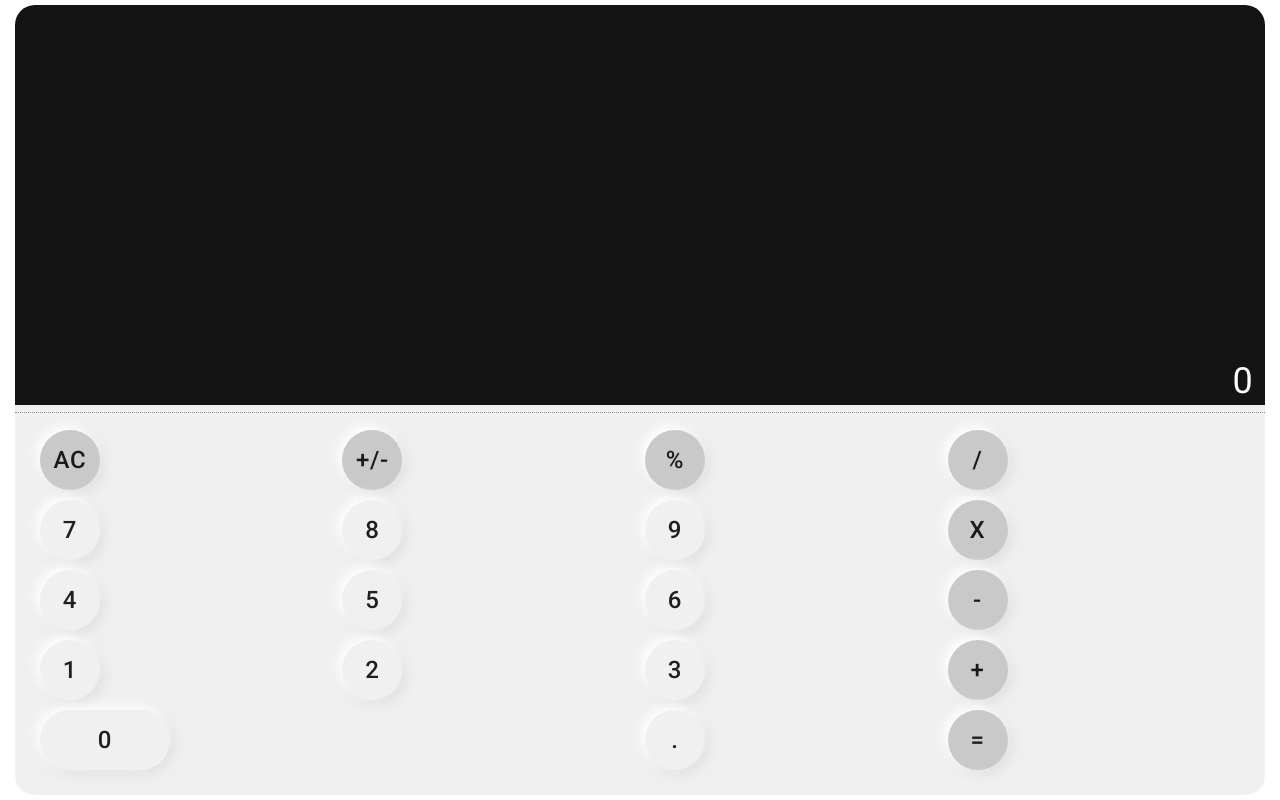
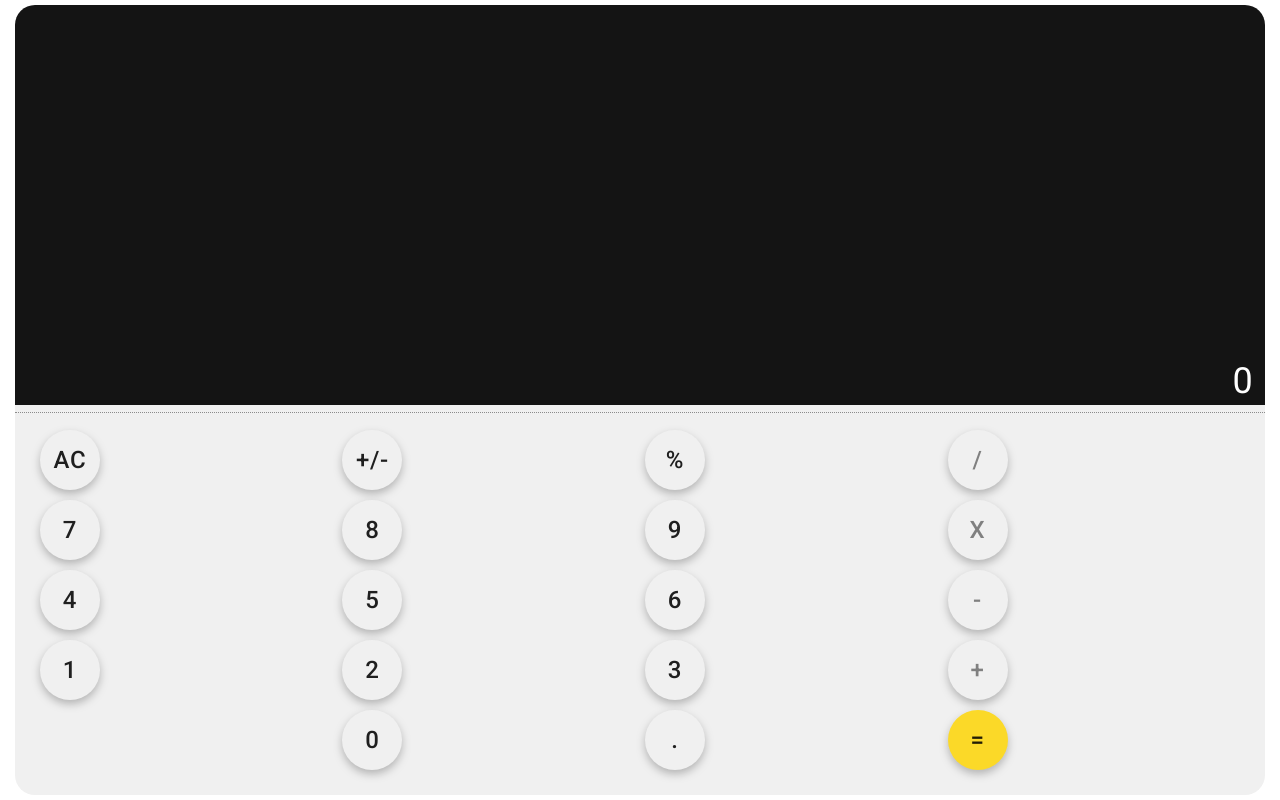
Before and after one commit to vtazin/PWAcalculator, a React (Create React App) app: page / in a window 1280 px wide. Built offline with nearby package versions, Linux system fonts and the light colour scheme.

Commit message:
Operators styles

```diff
--- a/package.json
+++ b/package.json
@@ -5,6 +5,7 @@
   "dependencies": {
     "@material-ui/core": "^4.12.3",
     "@material-ui/icons": "^4.11.2",
+    "@material-ui/lab": "^4.0.0-alpha.60",
     "@testing-library/jest-dom": "^5.14.1",
     "@testing-library/react": "^11.2.7",
     "@testing-library/user-event": "^12.8.3",
--- a/src/App.css
+++ b/src/App.css
@@ -1,20 +1,33 @@
-#root{
+#root {
     height: 100vh;
     width: 100vw;
 
 }
-body{
+
+body {
     margin: 0;
 }
 
-.MuiButton-root{
+.MuiButton-root {
     --min-height: 60px;
-    --font-size:24px;
-    border-radius: 30px!important;
-    border: none!important;
-    margin: 5px!important;
-    height: var(--min-height)!important;
+    --font-size: 24px;
+    border-radius: 30px !important;
+    border: none !important;
+    margin: 5px !important;
+    height: var(--min-height) !important;
     min-width: var(--min-height) !important;
     max-width: var(--min-height) !important;
-    font-size: var(--font-size)!important;;
+    font-size: var(--font-size) !important;;
 }
+
+.MuiToggleButton-root {
+    --min-height: 60px;
+    --font-size: 24px;
+    border-radius: 30px !important;
+    border: none !important;
+    margin: 5px !important;
+    height: var(--min-height) !important;
+    min-width: var(--min-height) !important;
+    max-width: var(--min-height) !important;
+    font-size: var(--font-size) !important;
+}
--- a/src/components/Digits.tsx
+++ b/src/components/Digits.tsx
@@ -5,18 +5,24 @@ import {addDigit} from '../actions';
 
 
 const styles = (theme: Theme) => ({
-    digit: {
+    root: {
         background: '#F0F0F0',
-        boxShadow: '-4px -4px 12px #FFFFFF, 4px 4px 12px rgba(209, 205, 199, 0.5)'
+        filter: 'drop-shadow(0px 4px 4px rgba(0, 0, 0, 0.25))',
+        "&:hover": {
+            //you want this to be the same as the backgroundColor above
+            backgroundColor: "#F0F0F0"
+        }
     },
-    zero: {
-        maxWidth: '130px!important',
-        width: '130px'
+    focusVisible: {
+        background: '#E6E5E5!important',
+        filter: 'none!important',
+        boxShadow: 'inset 4px 4px 12px rgba(209, 205, 199, 0.5), inset -4px -4px 12px #FFFFFF!important',
+        '& span': {color: '#000000'}
     }
 });
 
 
-class Digits extends Component<ConnectedProps<typeof connector>&WithStyles<typeof styles>> {
+class Digits extends Component<ConnectedProps<typeof connector> & WithStyles<typeof styles>> {
 
     addDigit = (event: any) => {
         let digit = (event.target as HTMLButtonElement)!.innerText;
@@ -24,58 +30,59 @@ class Digits extends Component<ConnectedProps<typeof connector>&WithStyles<typeo
     };
 
     render() {
-        const {classes}=this.props;
+        const {classes} = this.props;
         return (
             <Grid container item xs={12}>
                 <Grid container item xs={12}>
                     <Grid item xs={4}>
-                        <Button variant="outlined" fullWidth className={classes.digit}
+                        <Button classes={classes} variant="outlined" fullWidth
                                 onClick={this.addDigit}>7</Button>
                     </Grid>
                     <Grid item xs={4}>
-                        <Button variant="outlined" fullWidth className={classes.digit}
+                        <Button classes={classes} variant="outlined" fullWidth
                                 onClick={this.addDigit}>8</Button>
                     </Grid>
                     <Grid item xs={4}>
-                        <Button variant="outlined" fullWidth className={classes.digit}
+                        <Button classes={classes} variant="outlined" fullWidth
                                 onClick={this.addDigit}>9</Button>
                     </Grid>
                 </Grid>
                 <Grid container item xs={12}>
                     <Grid item xs={4}>
-                        <Button variant="outlined" fullWidth className={classes.digit}
+                        <Button classes={classes} variant="outlined" fullWidth
                                 onClick={this.addDigit}>4</Button>
                     </Grid>
                     <Grid item xs={4}>
-                        <Button variant="outlined" fullWidth className={classes.digit}
+                        <Button classes={classes} variant="outlined" fullWidth
                                 onClick={this.addDigit}>5</Button>
                     </Grid>
                     <Grid item xs={4}>
-                        <Button variant="outlined" fullWidth className={classes.digit}
+                        <Button classes={classes} variant="outlined" fullWidth
                                 onClick={this.addDigit}>6</Button>
                     </Grid>
                 </Grid>
                 <Grid container item xs={12}>
                     <Grid item xs={4}>
-                        <Button variant="outlined" fullWidth className={classes.digit}
+                        <Button classes={classes} variant="outlined" fullWidth
                                 onClick={this.addDigit}>1</Button>
                     </Grid>
                     <Grid item xs={4}>
-                        <Button variant="outlined" fullWidth className={classes.digit}
+                        <Button classes={classes} variant="outlined" fullWidth
                                 onClick={this.addDigit}>2</Button>
                     </Grid>
                     <Grid item xs={4}>
-                        <Button variant="outlined" fullWidth className={classes.digit}
+                        <Button classes={classes} variant="outlined" fullWidth
                                 onClick={this.addDigit}>3</Button>
                     </Grid>
                 </Grid>
                 <Grid container item xs={12}>
-                    <Grid item xs={8}>
-                        <Button variant="outlined" fullWidth className={`${classes.digit} ${classes.zero}`}
+                    <Grid item xs={4}/>
+                    <Grid item xs={4}>
+                        <Button classes={classes} variant="outlined" fullWidth
                                 onClick={this.addDigit}>0</Button>
                     </Grid>
                     <Grid item xs={4}>
-                        <Button variant="outlined" fullWidth className={classes.digit}
+                        <Button classes={classes} variant="outlined" fullWidth
                                 onClick={this.addDigit}>.</Button>
                     </Grid>
                 </Grid>
--- a/src/components/MainOperators.tsx
+++ b/src/components/MainOperators.tsx
@@ -1,14 +1,30 @@
 import React, {Component} from 'react';
-import {Button, Grid, Theme, withStyles, WithStyles} from '@material-ui/core';
+import {Button, Theme, withStyles, WithStyles} from '@material-ui/core';
+import ToggleButton from '@material-ui/lab/ToggleButton';
 import {Operators, setCurrentOperator, setCurrentResult, setDisplayValue} from '../actions';
 import {connect, ConnectedProps} from 'react-redux';
 import {ProviderState} from '../reducers';
+import {ToggleButtonGroup} from '@material-ui/lab';
 
 
 const styles = (theme: Theme) => ({
-    mainOperators: {
-        background: '#C9C9C9',
-        boxShadow: '-4px -4px 12px #FFFFFF, 4px 4px 12px rgba(209, 205, 199, 0.5)'
+    root: {
+        background: '#F0F0F0',
+        filter: 'drop-shadow(0px 4px 4px rgba(0, 0, 0, 0.25))',
+
+        "&:hover": {
+            //you want this to be the same as the backgroundColor above
+            backgroundColor: "#F0F0F0"
+        }
+    },
+    label: {
+        color: '#808080'
+    },
+    selected: {
+        background: '#E6E5E5!important',
+        filter: 'none!important',
+        boxShadow: 'inset 4px 4px 12px rgba(209, 205, 199, 0.5), inset -4px -4px 12px #FFFFFF!important',
+        '& span': {color: '#000000'}
     }
 });
 
@@ -59,29 +75,17 @@ class MainOperators extends Component<ConnectedProps<typeof connector> & WithSty
     };
 
     render() {
-        const {classes} = this.props;
+        const {classes, operator} = this.props;
         return (
-            <React.Fragment>
-                <Grid item xs={12}>
-                    <Button variant="outlined" fullWidth className={classes.mainOperators}
-                            onClick={() => this.activateOperator(Operators.DIV)}>/</Button>
-                </Grid>
-                <Grid item xs={12}>
-                    <Button variant="outlined" fullWidth className={classes.mainOperators}
-                            onClick={() => this.activateOperator(Operators.MULT)}>x</Button>
-                </Grid>
-                <Grid item xs={12}>
-                    <Button variant="outlined" fullWidth className={classes.mainOperators}
-                            onClick={() => this.activateOperator(Operators.SUB)}>-</Button>
-                </Grid>
-                <Grid item xs={12}>
-                    <Button variant="outlined" fullWidth className={classes.mainOperators}
-                            onClick={() => this.activateOperator(Operators.ADD)}>+</Button>
-                </Grid>
-                <Grid item xs={12}>
-                    <Button variant="outlined" fullWidth className={classes.mainOperators} onClick={this.run}>=</Button>
-                </Grid>
-            </React.Fragment>
+            <ToggleButtonGroup exclusive={true} orientation={'vertical'} value={operator}
+                               onChange={(event, value) => this.activateOperator(value)}>
+                <ToggleButton classes={classes} value={Operators.DIV}>/</ToggleButton>
+                <ToggleButton classes={classes} value={Operators.MULT}>X</ToggleButton>
+                <ToggleButton classes={classes} value={Operators.SUB}>-</ToggleButton>
+                <ToggleButton classes={classes} value={Operators.ADD}>+</ToggleButton>
+                <Button fullWidth style={{backgroundColor: '#FBD928'}} className={classes.root}
+                        onClick={this.run}>=</Button>
+            </ToggleButtonGroup>
         );
     }
 }
--- a/src/components/StaticOperators.tsx
+++ b/src/components/StaticOperators.tsx
@@ -7,8 +7,8 @@ import {ProviderState} from '../reducers';
 
 const styles = (theme: Theme) => ({
     staticOperators: {
-        background: '#C9C9C9',
-        boxShadow: '-4px -4px 12px #FFFFFF, 4px 4px 12px rgba(209, 205, 199, 0.5)'
+        background: '#F0F0F0',
+        filter: 'drop-shadow(0px 4px 4px rgba(0, 0, 0, 0.25))'
     }
 });
 
```
